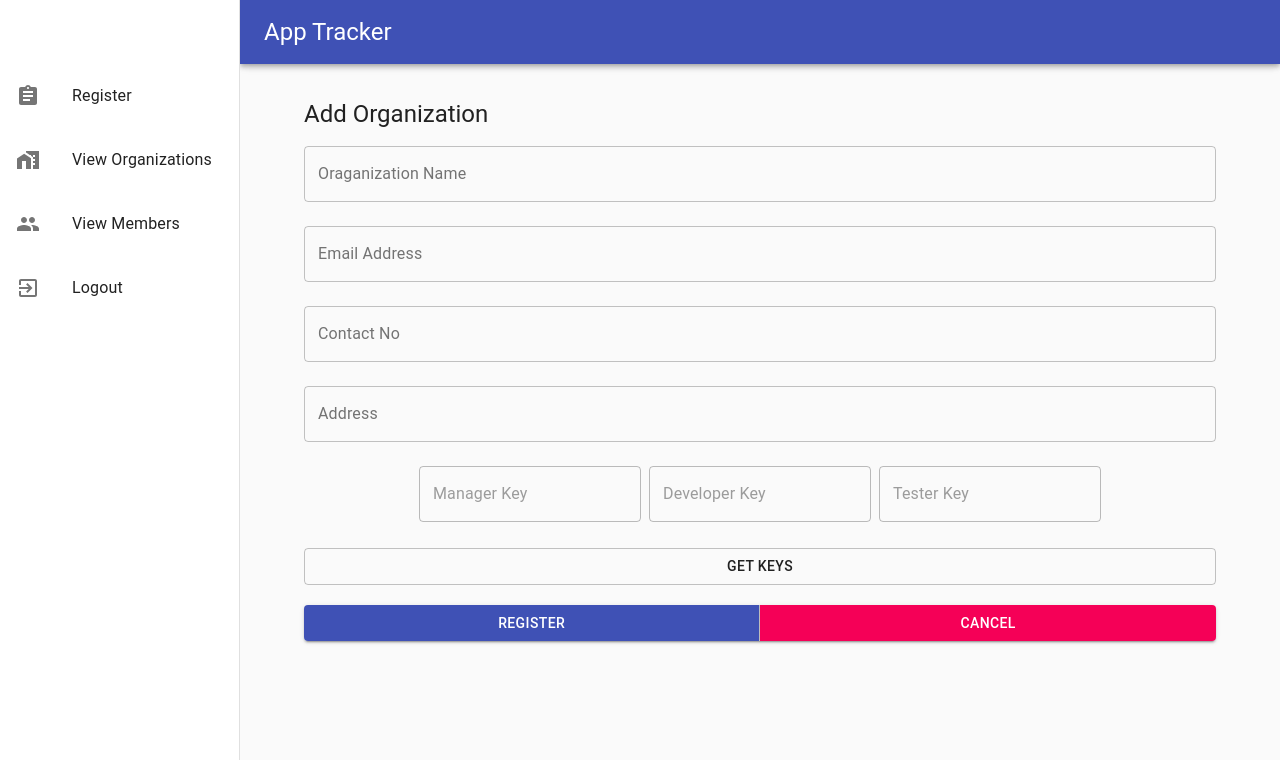
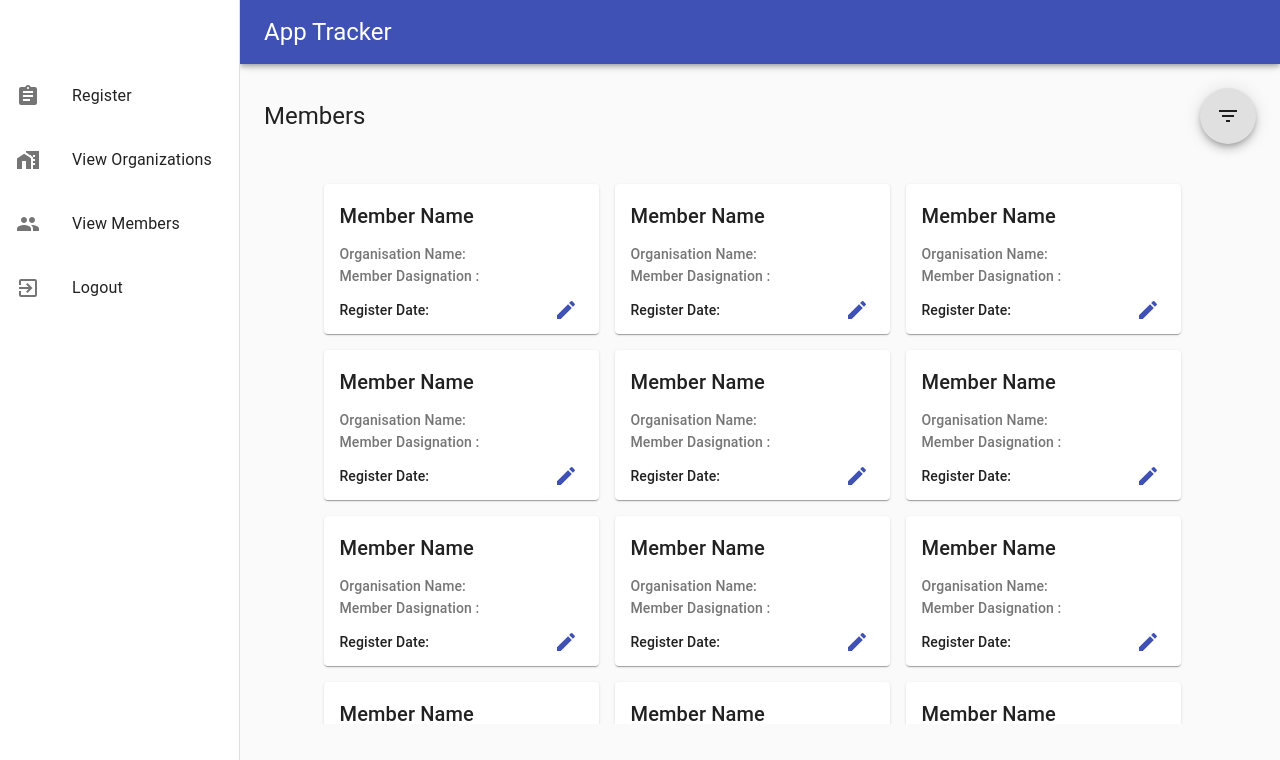
Before and after one commit to AhmedAli125/app-tracker, a React (Create React App) app: page / in a window 1280 px wide. Shown: the top 760 px of the page. Built offline with nearby package versions, Linux system fonts and the light colour scheme.

Commit message:
admin > memberDashboard > memberList > member complete

```diff
--- a/src/App.js
+++ b/src/App.js
@@ -7,6 +7,7 @@ import Dashboard from './components/ui/dashboard/Dashboard';
 import AdminDashboard from './components/admin/adminDashboard/AdminDashboard'
 import FilterMember from './components/admin/memberDashboard/members/filterMember/FilterMember';
 import AddOrganization from './components/admin/addOrganization/AddOrganization';
+import MemberDashboard from './components/admin/memberDashboard/MemberDashboard';
 import './App.css';
 
 
@@ -16,8 +17,9 @@ function App() {
       <ManagerStates>
         <div className="App">
           <AdminDashboard>
+            <MemberDashboard />
             {/* <FilterMember /> */}
-            <AddOrganization />
+            {/* <AddOrganization /> */}
           </AdminDashboard>
           {/* <Header /> */}
           {/* <Dashboard /> */}
--- a/src/components/admin/addOrganization/AddOrganization.js
+++ b/src/components/admin/addOrganization/AddOrganization.js
@@ -1,4 +1,4 @@
-import React, {useState} from 'react';
+import React, { useState } from 'react';
 import {
   Container,
   Typography,
@@ -17,7 +17,7 @@ function AddOrganization() {
 
 
   const [contact, setContact] = useState('');
-    const handleContact = e => setContact(e.target.value)
+  const handleContact = e => setContact(e.target.value);
 
   const [address, setAddress] = useState('');
   const handleAddress = e => setAddress(e.target.value);
@@ -33,8 +33,8 @@ function AddOrganization() {
     // console.log(possible)
     possible = organization.replace(/ /g, "");
 
-        for (let i = 0; i < 5; i++){
-            organizationKey += possible.charAt(Math.floor(Math.random() * possible.length))
+    for (let i = 0; i < 5; i++) {
+      organizationKey += possible.charAt(Math.floor(Math.random() * possible.length));
       // console.log(`in for ${possible.charAt(Math.floor(Math.random() * possible.length))}`);
     }
 
@@ -45,13 +45,17 @@ function AddOrganization() {
     setTesterKey(`tester-${organizationKey}`);
 
     return organizationKey;
-    }
+  };
 
   return (
     <div>
-            <Container maxWidth="md" style={{
-        marginTop:'10px',
-        height: '85vh'}}>
+      <Container
+        maxWidth="md"
+        style={{
+          marginTop: '10px',
+          height: '80vh'
+        }}
+      >
         <Typography variant='h5'>
           Add Organization
         </Typography>
@@ -91,6 +95,7 @@ function AddOrganization() {
             id="address"
             label='Address'
             fullWidth={true}
+            value={address}
             margin='normal'
             variant="outlined"
             onChange={handleAddress}
@@ -133,11 +138,11 @@ function AddOrganization() {
             <Grid item sm='12' md='12' lg='12' xl='12' xs='12' justify='center'
             >
               <Button
-              variant ='outlined'
+                variant='outlined'
                 fullWidth={true}
                 onClick={getKeys}
                 style={{
-                marginTop:'10px'
+                  marginTop: '10px'
                 }}
               >
                 Get Keys
@@ -166,7 +171,7 @@ function AddOrganization() {
         </form>
       </Container>
     </div>
-    )
+  );
 }
 
-export default AddOrganization
+export default AddOrganization;
--- /dev/null
+++ b/src/components/admin/memberDashboard/MemberDashboard.js
@@ -0,0 +1,49 @@
+import React from 'react';
+import Fab from '@material-ui/core/Fab';
+import FilterListIcon from '@material-ui/icons/FilterList';
+import Typography from '@material-ui/core/Typography';
+import MemberList from './members/MemberList'
+
+function ViewMember() {
+    return (
+        <div
+            style={{
+                maxWidth:'1000px',
+                margin: '0 auto',
+                // border:'1px solid'
+            }}
+        >
+            <div
+                style={{
+                    // border: '1px solid',
+                    display: 'flex',
+                    alignItems: 'center',
+                    marginBottom:'20px'
+                }}
+            >
+                <Typography variant='h5'
+                    style={{
+                        flexGrow: '1'
+                    }}
+                >
+                    Members
+                </Typography>
+                <Fab color="default" aria-label="filter">
+                    <FilterListIcon />
+                </Fab>
+            </div>
+            <div
+                style={{
+                    // border: '1px solid',
+                    height: '70vh',
+                    overflow: 'auto',
+                    paddingTop:'20px'
+                }}
+            >
+                <MemberList />
+            </div>
+        </div>
+    );
+}
+
+export default ViewMember;
--- /dev/null
+++ b/src/components/admin/memberDashboard/members/MemberList.js
@@ -0,0 +1,62 @@
+import React from 'react';
+import Grid from '@material-ui/core/Grid';
+import Member from './member/Member';
+
+function MemberList() {
+    return (
+        <Grid
+            style={{
+                width: '100%'
+            }}
+            container
+            justify='center'
+            spacing='2'
+        >
+            <Grid item sm-12 md-4 lg-3 xl-2>
+                <Member />
+            </Grid>
+            <Grid item sm-12 md-4 lg-3 xl-2>
+                <Member />
+            </Grid>
+            <Grid item sm-12 md-4 lg-3 xl-2>
+                <Member />
+            </Grid>
+            <Grid item sm-12 md-4 lg-3 xl-2>
+                <Member />
+            </Grid>
+            <Grid item sm-12 md-4 lg-3 xl-2>
+                <Member />
+            </Grid>
+            <Grid item sm-12 md-4 lg-3 xl-2>
+                <Member />
+            </Grid>
+            <Grid item sm-12 md-4 lg-3 xl-2>
+                <Member />
+            </Grid>
+            <Grid item sm-12 md-4 lg-3 xl-2>
+                <Member />
+            </Grid>
+            <Grid item sm-12 md-4 lg-3 xl-2>
+                <Member />
+            </Grid>
+            <Grid item sm-12 md-4 lg-3 xl-2>
+                <Member />
+            </Grid>
+            <Grid item sm-12 md-4 lg-3 xl-2>
+                <Member />
+            </Grid>
+            <Grid item sm-12 md-4 lg-3 xl-2>
+                <Member />
+            </Grid>
+            <Grid item sm-12 md-4 lg-3 xl-2>
+                <Member />
+            </Grid>
+            <Grid item sm-12 md-4 lg-3 xl-2>
+                <Member />
+            </Grid>
+        </Grid>
+
+    );
+}
+
+export default MemberList;
--- /dev/null
+++ b/src/components/admin/memberDashboard/members/member/Member.js
@@ -0,0 +1,62 @@
+import React from 'react';
+import { makeStyles } from '@material-ui/core/styles';
+import Card from '@material-ui/core/Card';
+import CardContent from '@material-ui/core/CardContent';
+import Typography from '@material-ui/core/Typography';
+import UpdateButton from '../../../../ui/button/updateButton/UpdateButton';
+import './member.css';
+
+function Member() {
+
+    const useStyles = makeStyles({
+        root: {
+            minWidth: 275,
+            maxWidth: 275,
+            height: 150
+        },
+        bullet: {
+            display: 'inline-block',
+            margin: '0 2px',
+            transform: 'scale(0.8)',
+        },
+        title: {
+            fontSize: 14,
+        },
+        pos: {
+            marginBottom: 12,
+            marginTop: 12,
+        },
+        textJustify: {
+            textAlign: "justify",
+            textTransform: 'none'
+        }
+    });
+
+    const classes = useStyles();
+
+    return (
+        <Card className={classes.root}>
+            <CardContent>
+                <Typography variant="h6" component="h2">
+                    Member Name
+                </Typography>
+                <Typography className={classes.pos} color="textSecondary">
+                    <Typography variant='subtitle2' component='p'>
+                        Organisation Name:
+                    </Typography>
+                    <Typography variant='subtitle2' component='p'>
+                        Member Dasignation :
+                    </Typography>
+                </Typography>
+                <Typography variant="subtitle2" component="p">
+                    Register Date:
+                </Typography>
+            </CardContent>
+            <div className='icon-button'>
+                <UpdateButton clicked={() => { alert('updatev BUtton'); }} />
+            </div>
+        </Card>
+    );
+}
+
+export default Member;
--- /dev/null
+++ b/src/components/admin/memberDashboard/members/member/member.css
@@ -0,0 +1,6 @@
+.icon-button{
+    margin-left: 210px;
+    padding: 0px;
+    position: relative;
+    margin-top: -60px;
+}
--- a/src/components/manager/addProject/createProject/createProject.css
+++ b/src/components/manager/addProject/createProject/createProject.css
@@ -1,8 +1,9 @@
-.task-list{
-    margin: 5px 0;
-    height: 60vh;
-    overflow: auto;
-    width: 100%;
-    padding: 0;
-    /* border: 2px solid; */
+.task-list {
+  margin: 5px 0;
+  height: 60vh;
+  overflow: auto;
+  width: 100%;
+  padding: 0;
+  margin-top: 10px;
+  /* border: 1px solid; */
 }
--- a/src/components/ui/projectTasks/TaskList.js
+++ b/src/components/ui/projectTasks/TaskList.js
@@ -5,7 +5,8 @@ import Task from './task/Task.js';
 
 function TaskList() {
     return (
-        true && <div>
+        true &&
+        <div>
             <Grid
                 style={{
                     width: '100%'
@@ -35,7 +36,27 @@ function TaskList() {
                 <Grid item sm-12 md-4 lg-3 xl-2>
                     <Task creating={true} buttonClicked={()=>{alert('rippleEffect')}}/>
                 </Grid>
-
+                <Grid item sm-12 md-4 lg-3 xl-2>
+                    <Task creating={true} buttonClicked={()=>{alert('rippleEffect')}}/>
+                </Grid>
+                <Grid item sm-12 md-4 lg-3 xl-2>
+                    <Task creating={true} buttonClicked={()=>{alert('rippleEffect')}}/>
+                </Grid>
+                <Grid item sm-12 md-4 lg-3 xl-2>
+                    <Task creating={true} buttonClicked={()=>{alert('rippleEffect')}}/>
+                </Grid>
+                <Grid item sm-12 md-4 lg-3 xl-2>
+                    <Task creating={true} buttonClicked={()=>{alert('rippleEffect')}}/>
+                </Grid>
+                <Grid item sm-12 md-4 lg-3 xl-2>
+                    <Task creating={true} buttonClicked={()=>{alert('rippleEffect')}}/>
+                </Grid>
+                <Grid item sm-12 md-4 lg-3 xl-2>
+                    <Task creating={true} buttonClicked={()=>{alert('rippleEffect')}}/>
+                </Grid>
+                <Grid item sm-12 md-4 lg-3 xl-2>
+                    <Task creating={true} buttonClicked={()=>{alert('rippleEffect')}}/>
+                </Grid>
             </Grid>
         </div>
     );
--- a/src/components/ui/projectTasks/task/Task.js
+++ b/src/components/ui/projectTasks/task/Task.js
@@ -60,7 +60,8 @@ function Task({buttonClicked, creating}) {
           </CardContent>
         </Card>
        </Button>
-        {creating && <div className='icon-buttons'>
+      {creating &&
+        <div className='icon-buttons'>
               <UpdateButton clicked={()=>{alert('updatev BUtton')}}/>
               <DeleteButton clicked={()=>{alert('Delete Button')}}/>
         </div>
```
Also changed, not shown: src/components/manager/addProject/createProject/CreateProject.js (+15 -12 lines), 1 other file (tests, documents, lock files or other folders). Lines whose indentation alone changed are shown as unchanged.
